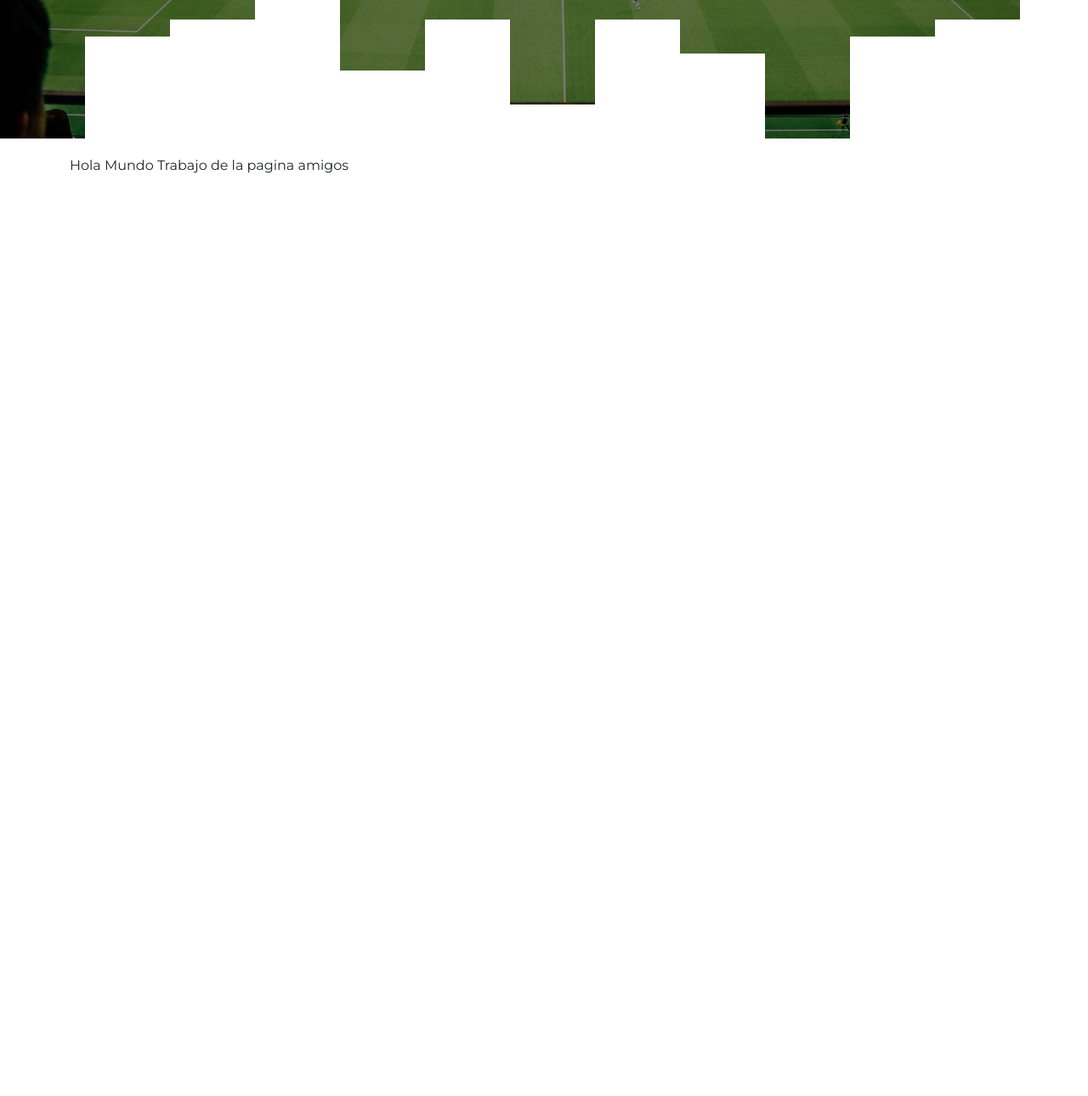
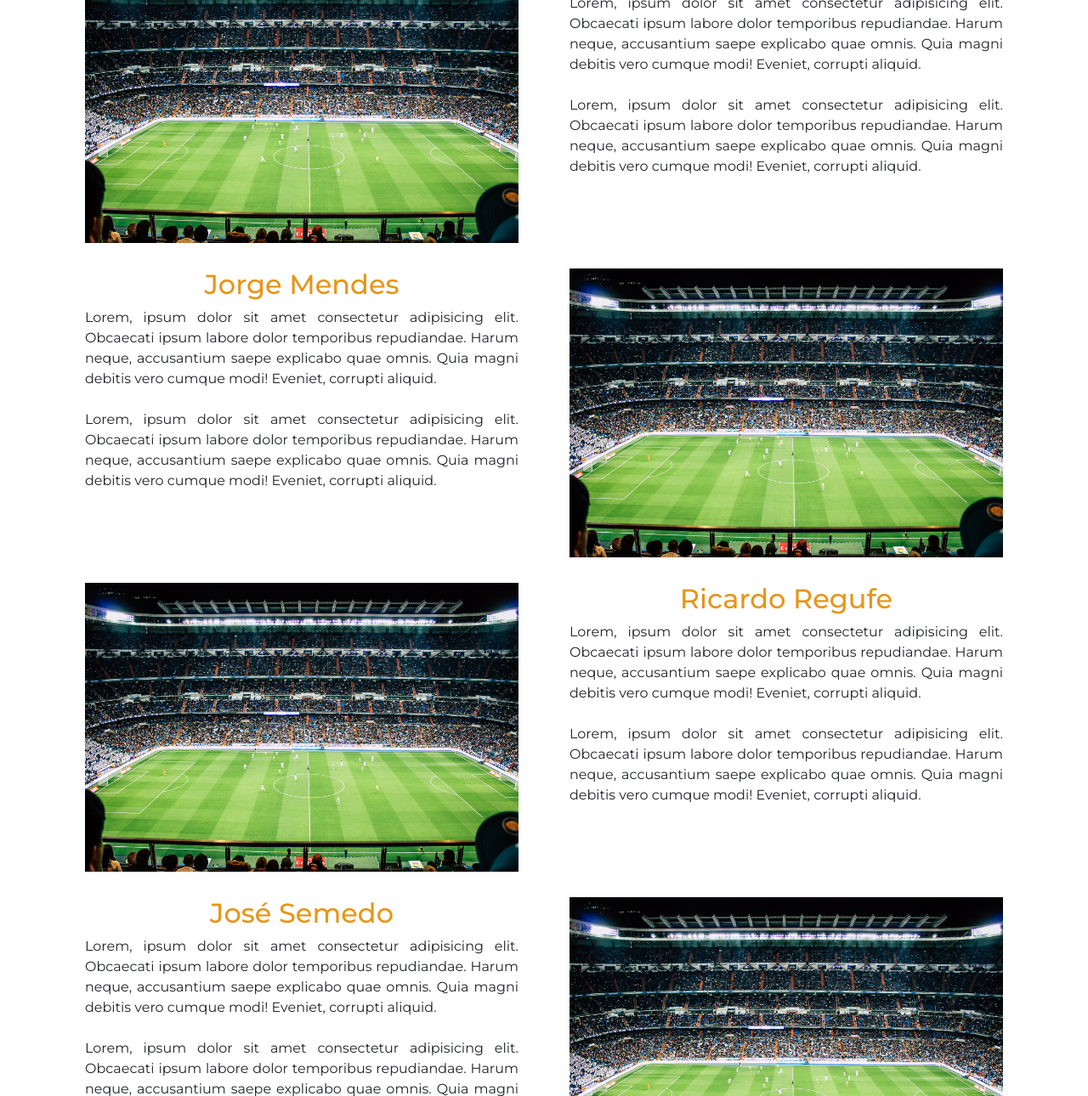
Before and after one commit to Vacomi/biografia_cr7, a plain HTML site: page Amigos/index.html in a window 1280 px wide. Shown: the part 641-1931 px from the top of the page at 85% size. Before the commit the page ends 848 px from the top, so only its background shows below. Drawn offline with nearby package versions, Linux system fonts and the light colour scheme.

Commit message:
Agregue las imagenes

```diff
--- a/Amigos/index.html
+++ b/Amigos/index.html
@@ -18,28 +18,82 @@
     <!-- CSS -->
     <link rel="stylesheet" href="style.css">
     <!-- JS -->
-    <script src="amigos"></script>
+    <script src="amigos.js"></script>
 </head>
 <body>
     <div class="container">
         Barra de Navegacion----Realizando un compañero
 
     </div>
-    <div class="container--fluid text-center">
+
+    <div class="container--fluid">
         <header class="hero">
             <h1 class="hero__title">Los Escuderos de CR7</h1>
             <i class="fa-solid fa-circle"></i>
             <i class="fa-solid fa-circle"></i>
             <i class="fa-solid fa-circle"></i>
             <i class="fa-solid fa-circle"></i>
-            <div class="hero__wave">
-
-            </div>
         </header>
     </div>
-    <div class="container">
-        Hola Mundo Trabajo de la pagina amigos
-    </div>
+
+    <main class="container mb-5 mt-5 main">
+        <!-- FILA 1 -->
+        <div class="row">
+            <div class="columna col-12  col-lg-6">
+                <img src="img/estadio.jpg" alt="">
+            </div>
+            <div class="columna col-12 col-lg-6">
+                <h2 class="main__subtitle">Miguel Paixão</h2>
+
+                <p class="main__paragraph mb-4">Lorem, ipsum dolor sit amet consectetur adipisicing elit. Obcaecati ipsum labore dolor temporibus repudiandae. Harum neque, accusantium saepe explicabo quae omnis. Quia magni debitis vero cumque modi! Eveniet, corrupti aliquid.</p>
+
+                <p class="main__paragraph">Lorem, ipsum dolor sit amet consectetur adipisicing elit. Obcaecati ipsum labore dolor temporibus repudiandae. Harum neque, accusantium saepe explicabo quae omnis. Quia magni debitis vero cumque modi! Eveniet, corrupti aliquid.</p>
+            </div>
+        </div>
+
+        <!-- FILA 2 -->
+        <div class="row d-flex flex-row-reverse ">
+            <div class="columna col-12  col-lg-6">
+                <img src="img/estadio.jpg" alt="">
+            </div>
+            <div class="columna col-12 col-lg-6">
+                <h2 class="main__subtitle">Jorge Mendes</h2>
+
+                <p class="main__paragraph mb-4">Lorem, ipsum dolor sit amet consectetur adipisicing elit. Obcaecati ipsum labore dolor temporibus repudiandae. Harum neque, accusantium saepe explicabo quae omnis. Quia magni debitis vero cumque modi! Eveniet, corrupti aliquid.</p>
+
+                <p class="main__paragraph">Lorem, ipsum dolor sit amet consectetur adipisicing elit. Obcaecati ipsum labore dolor temporibus repudiandae. Harum neque, accusantium saepe explicabo quae omnis. Quia magni debitis vero cumque modi! Eveniet, corrupti aliquid.</p>
+            </div>
+        </div>
+
+        <!-- FILA 3 -->
+        <div class="row ">
+            <div class="columna col-12  col-lg-6">
+                <img src="img/estadio.jpg" alt="">
+            </div>
+            <div class="columna col-12 col-lg-6">
+                <h2 class="main__subtitle">Ricardo Regufe</h2>
+
+                <p class="main__paragraph mb-4">Lorem, ipsum dolor sit amet consectetur adipisicing elit. Obcaecati ipsum labore dolor temporibus repudiandae. Harum neque, accusantium saepe explicabo quae omnis. Quia magni debitis vero cumque modi! Eveniet, corrupti aliquid.</p>
+
+                <p class="main__paragraph">Lorem, ipsum dolor sit amet consectetur adipisicing elit. Obcaecati ipsum labore dolor temporibus repudiandae. Harum neque, accusantium saepe explicabo quae omnis. Quia magni debitis vero cumque modi! Eveniet, corrupti aliquid.</p>
+            </div>
+        </div>
+
+         <!-- FILA 4 -->
+         <div class="row d-flex flex-row-reverse ">
+            <div class="columna col-12  col-lg-6">
+                <img src="img/estadio.jpg" alt="">
+            </div>
+            <div class="columna col-12 col-lg-6">
+                <h2 class="main__subtitle">José Semedo</h2>
+
+                <p class="main__paragraph mb-4">Lorem, ipsum dolor sit amet consectetur adipisicing elit. Obcaecati ipsum labore dolor temporibus repudiandae. Harum neque, accusantium saepe explicabo quae omnis. Quia magni debitis vero cumque modi! Eveniet, corrupti aliquid.</p>
+
+                <p class="main__paragraph">Lorem, ipsum dolor sit amet consectetur adipisicing elit. Obcaecati ipsum labore dolor temporibus repudiandae. Harum neque, accusantium saepe explicabo quae omnis. Quia magni debitis vero cumque modi! Eveniet, corrupti aliquid.</p>
+            </div>
+        </div>
+
+    </main>
 
 </body>
 </html>
--- a/Amigos/style.css
+++ b/Amigos/style.css
@@ -7,34 +7,73 @@
 body{
     font-family: 'Montserrat', sans-serif;
 }
+/* -------------------HEADER------------------- */
 .hero{
     position: relative;
+    text-align: center;
     width: 100%;
-    height: 100vh;
-    background-image: linear-gradient(rgba(0, 0, 0, 0.5), rgba(0, 0, 0, 0.5)), url("img/estadio.jpg");
+    height: 500px;
+    background-image: linear-gradient(rgba(0, 0, 0, 0.6), rgba(0, 0, 0, 0.6)), url("img/estadio.jpg");
     background-size: cover;
     background-repeat: no-repeat;
     background-position: center center;
     background-attachment: fixed;
     padding: .1px;
 }
-.hero__wave{
-    position: absolute;
-    bottom: 0;
-    left: 0;
-    background-image: url(img/wave.svg);
-    height: 200px;
-    width: 100%;
-}
+
 .hero__title{
-    margin-top: 40px;
-    /* text-align: center; */
+    margin-top: 50px;
+    text-align: center;
     color: #fff;
-    font-size: 50px;
+    font-size: 27px;
     font-weight: bold;
+    margin-bottom: 15px;
 }
 .fa-circle{
     color: #fff;
-    margin-left: 30px;
-    font-size: 20px;
+    margin: 0 10px;
+    font-size: 15px;
 }
+
+/* -------------------FIN DEL HEADER------------------- */
+
+/* -------------------MAIN------------------------------ */
+img{
+    max-width: 100%;
+    object-fit: cover;
+}
+.columna{
+    padding: 15px 30px;
+}
+.main__subtitle{
+    color: rgb(231, 149, 25);
+    text-align: center;
+}
+.main__paragraph{
+    text-align: justify;
+}
+/* @media (max-width: 903px) {
+    .hero__wave{
+        position: absolute;
+        bottom: 0;
+        left: 0;
+        width: 100%;
+        height: 200px;
+        background-image: url(img/wave.svg);
+        background-repeat: no-repeat;
+        background-position: bottom;
+
+    }
+
+}
+*/
+
+/* @media (min-width: 576px) {
+   img{
+    height: 500px;
+   }
+   .columna{
+    padding: 15px 20px;
+    }
+
+}  */
```
Also changed, not shown: Amigos/img/wave.svg (deleted).
